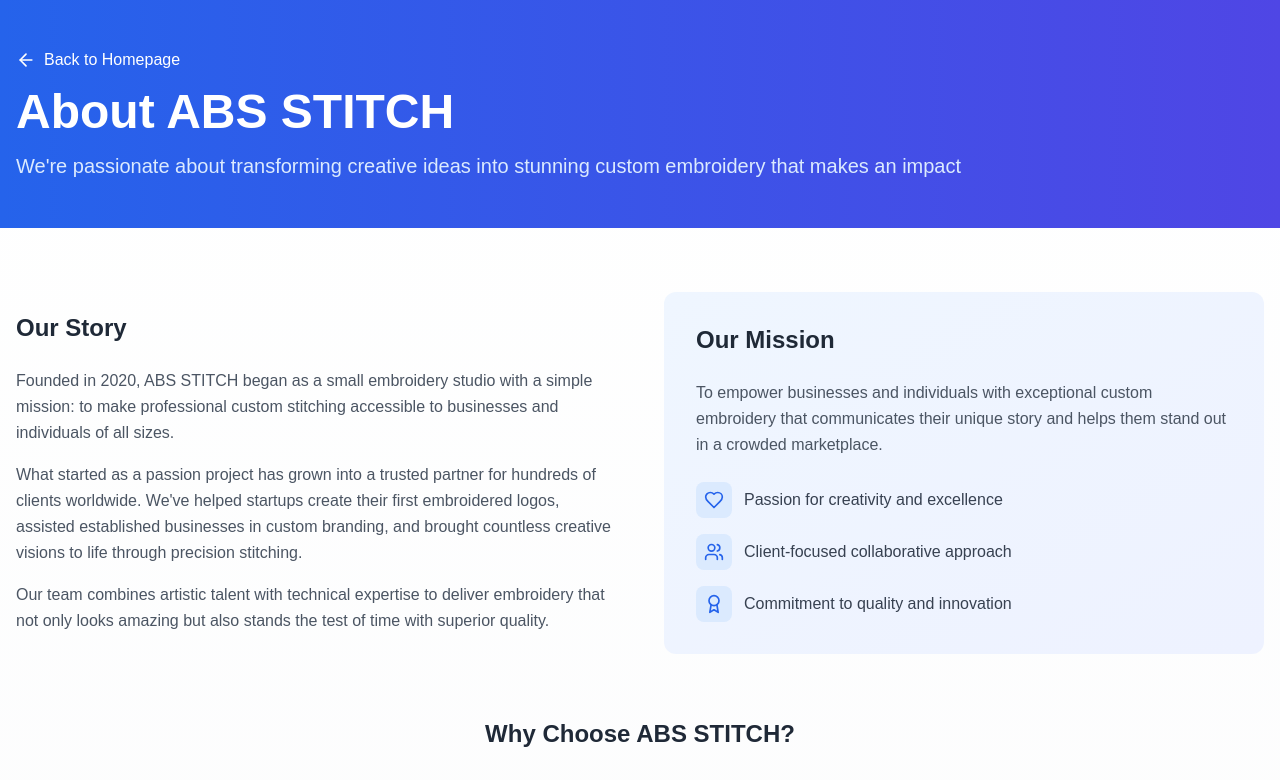
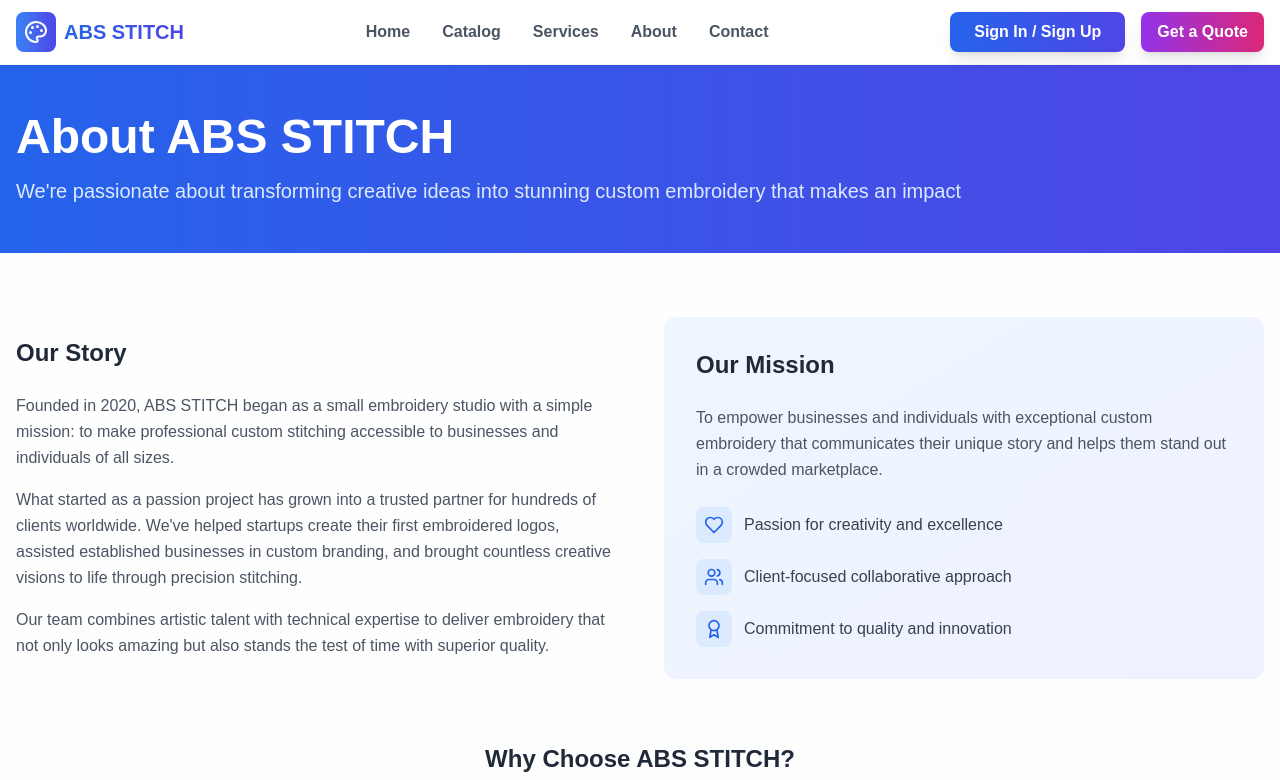
Before and after one commit to safeervconn/ABS-Stitch, a React (Vite) app: page /about in a window 1280 px wide. Shown: the top 780 px of the page. Built offline with nearby package versions, Linux system fonts and the light colour scheme; no server answers.

Commit message:
Add navigation bar to About page

```diff
--- a/src/pages/About.tsx
+++ b/src/pages/About.tsx
@@ -9,22 +9,18 @@
  */
 
 import React from 'react';
-import { ArrowLeft, Users, Award, Clock, Heart } from 'lucide-react';
+import { Users, Award, Clock, Heart } from 'lucide-react';
+import Navbar from '../components/Navbar';
 
 const About: React.FC = () => {
   return (
     <div className="min-h-screen bg-gradient-to-b from-white to-gray-50">
+      {/* Navigation */}
+      <Navbar />
+
       {/* Header */}
       <div className="bg-gradient-to-r from-blue-600 to-indigo-600 text-white py-12">
         <div className="container mx-auto px-4">
-          <button
-            onClick={() => window.location.href = '/'}
-            className="flex items-center space-x-2 mb-4 hover:text-blue-200 transition-colors"
-          >
-            <ArrowLeft className="h-5 w-5" />
-            <span>Back to Homepage</span>
-          </button>
-
           <h1 className="text-4xl md:text-5xl font-extrabold mb-4">
             About ABS STITCH
           </h1>
```
